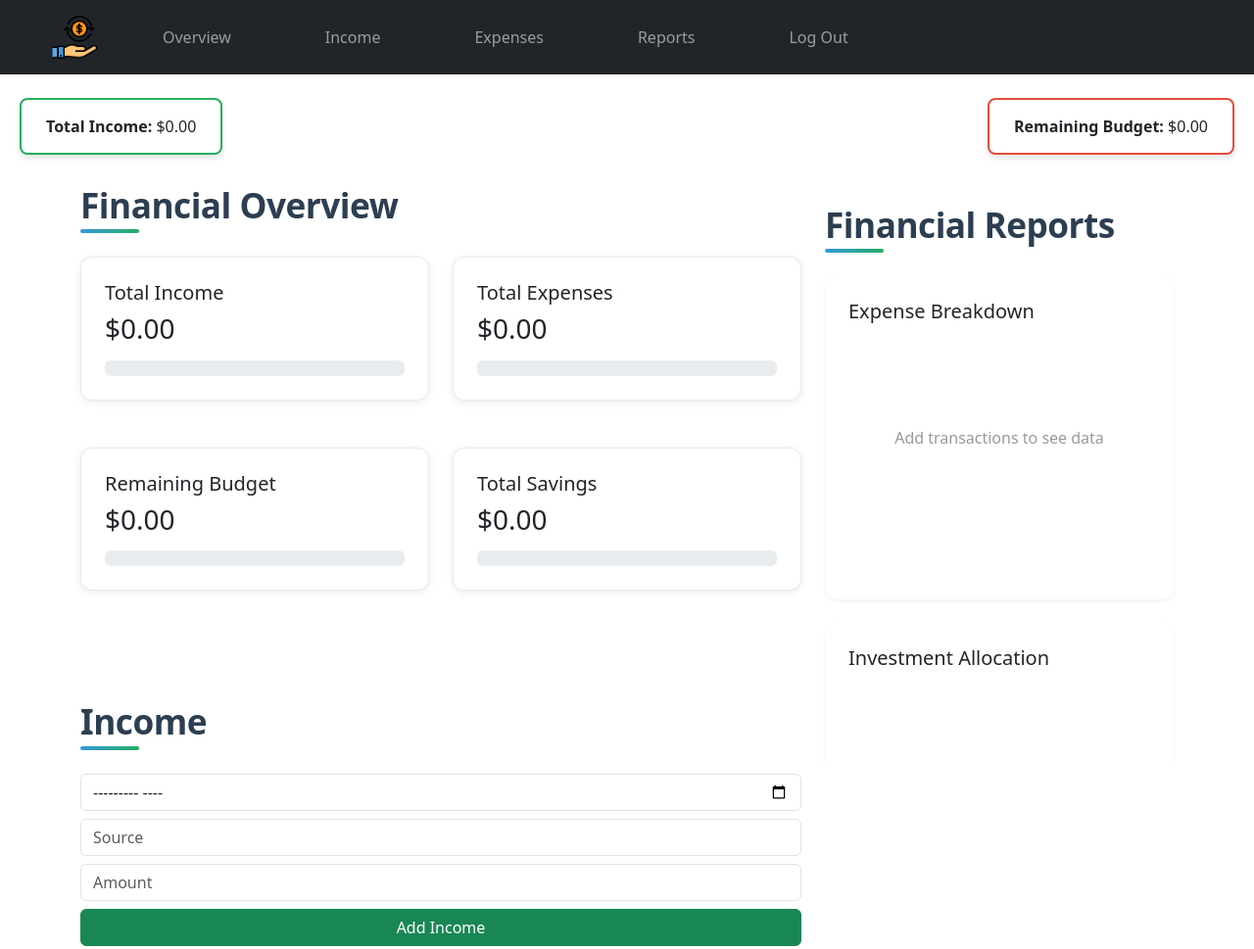
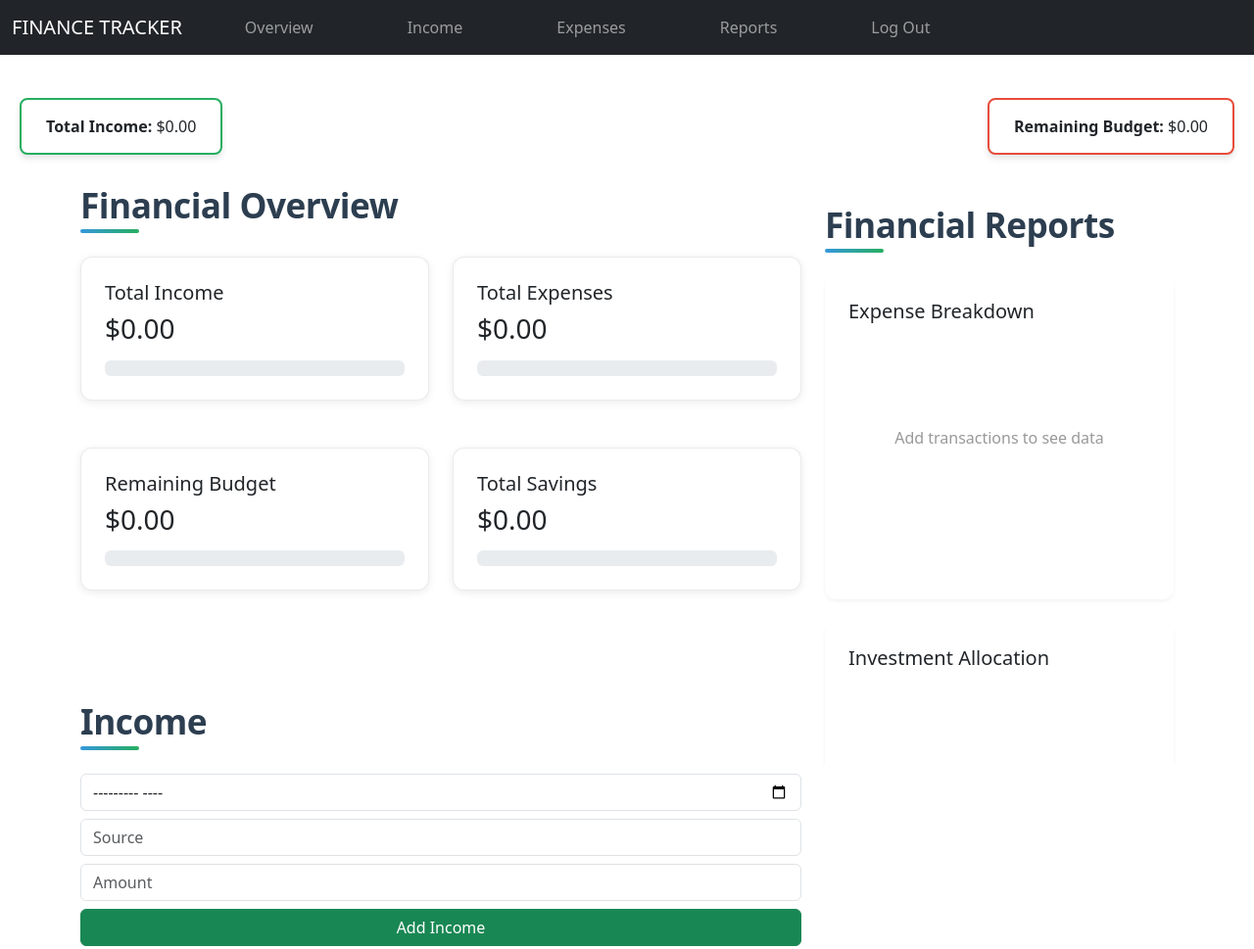
Before and after one commit to hardi-virani/Finance_Tracker, a plain HTML site: page home.html in a window 1280 px wide. Shown: the top 969 px of the page at 98% size. Drawn offline with nearby package versions, Linux system fonts and the light colour scheme.

Commit message:
Removed logo

```diff
--- a/home.html
+++ b/home.html
@@ -12,7 +12,7 @@
     <body>
         <nav class="navbar navbar-expand-lg navbar-dark bg-dark fixed-top">
             <div class="container-fluid">
-                <a class="navbar-brand" href="#"><img src="/Images/Logo.png" alt="logo" /></a>
+                <a class="navbar-brand" href="#">FINANCE TRACKER</a>
                 <button class="navbar-toggler" type="button" data-bs-toggle="collapse" data-bs-target="#navbarNav">
                     <span class="navbar-toggler-icon"></span>
                 </button>
```
